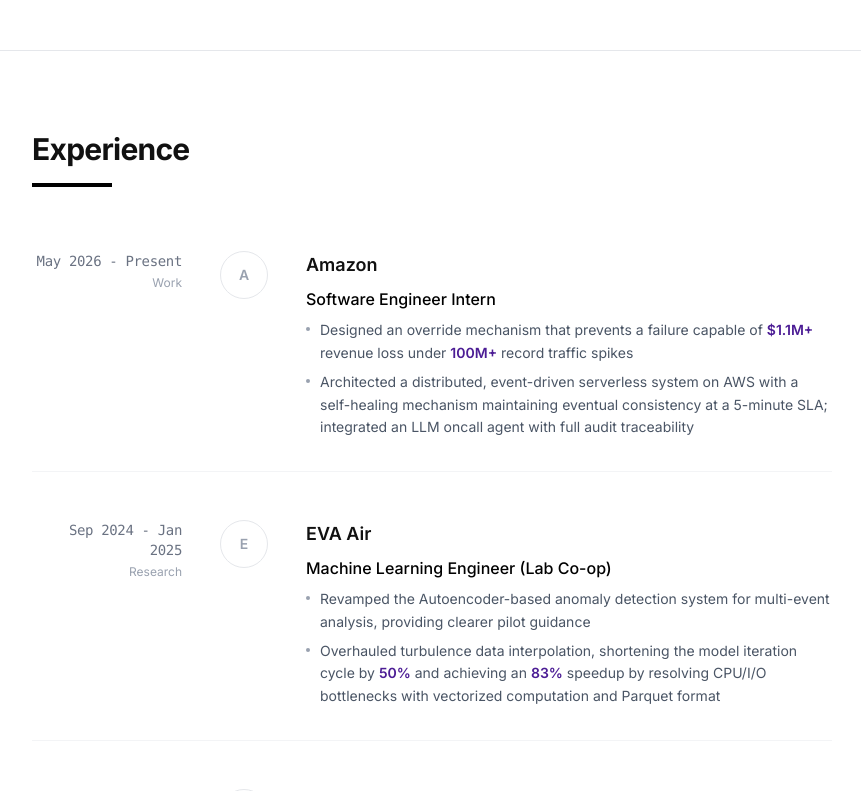
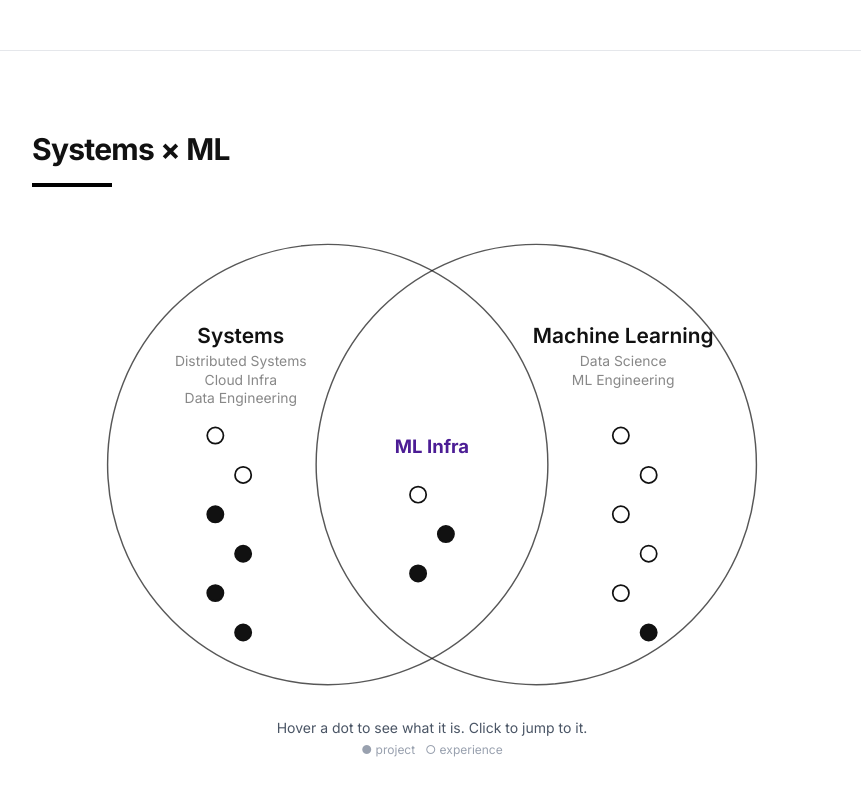
Before and after one commit to kogby/kogby.github.io, a Next.js app: page / in a window 1280 px wide. Shown: the part 1300-2091 px from the top of the page, without its empty margins (208-1069 px from the left). Built offline with nearby package versions, Linux system fonts and the light colour scheme.

Commit message:
feat: Systems x ML venn map replaces constellation

```diff
--- a/app/globals.css
+++ b/app/globals.css
@@ -54,3 +54,15 @@
 section[id] {
   scroll-margin-top: 5rem;
 }
+
+/* Venn-map jump target: violet outline fades after the smooth scroll lands. */
+@keyframes flash {
+  from { outline-color: var(--accent-primary); }
+  to { outline-color: transparent; }
+}
+.flash {
+  outline: 2px solid transparent;
+  outline-offset: 6px;
+  border-radius: 0.75rem;
+  animation: flash 1.2s ease-out 0.4s backwards;
+}
--- a/app/page.tsx
+++ b/app/page.tsx
@@ -1,5 +1,6 @@
 import Hero from "@/components/Hero";
 import Bio from "@/components/Bio";
+import VennMap from "@/components/VennMap";
 import Experience from "@/components/Experience";
 import ProjectList from "@/components/ProjectList";
 import Skills from "@/components/Skills";
@@ -12,6 +13,7 @@
     <>
       <Hero />
       <Bio />
+      <VennMap />
       <Experience />
       <ProjectList />
       <Skills />
--- /dev/null
+++ b/components/VennMap.tsx
@@ -0,0 +1,185 @@
+"use client";
+
+import { useState } from "react";
+import { motion } from "framer-motion";
+import Container from "./ui/Container";
+import { experiences, projects } from "@/lib/data";
+import type { Region } from "@/lib/venn";
+
+// Two circles r=190, centers 180 apart; the lens between them is ML Infra.
+const R = 190;
+const CY = 245;
+const LX = 310;
+const RX = 490;
+const HALF = Math.sqrt(R * R - ((RX - LX) / 2) ** 2);
+const LENS = `M 400 ${CY - HALF} A ${R} ${R} 0 0 1 400 ${CY + HALF} A ${R} ${R} 0 0 1 400 ${CY - HALF} Z`;
+
+// Each region's dots stack in one column around COL_Y, zigzagging slightly.
+const COL_X: Record<Region, number> = { systems: 225, mlinfra: 400, ml: 575 };
+const COL_Y = 305;
+const GAP = 34;
+const ACCENT = "var(--accent-primary)";
+
+const SIDES = [
+	{ region: "systems" as const, x: 235, title: "Systems", sub: ["Distributed Systems", "Cloud Infra", "Data Engineering"] },
+	{ region: "ml" as const, x: 565, title: "Machine Learning", sub: ["Data Science", "ML Engineering"] },
+];
+
+type Dot = { key: string; anchor: string; label: string; kind: "project" | "experience"; region: Region };
+
+const dots: Dot[] = [
+	...experiences
+		.filter((e) => e.category !== "Leadership")
+		.map((e) => ({
+			key: `e${e.id}`,
+			anchor: `exp-${e.slug}`,
+			label: `${e.company} · ${e.role}`,
+			kind: "experience" as const,
+			region: e.region,
+		})),
+	...projects.map((p) => ({
+		key: `p${p.id}`,
+		anchor: `project-${p.slug}`,
+		label: p.title,
+		kind: "project" as const,
+		region: p.region,
+	})),
+];
+
+const placed = dots.map((d) => {
+	const col = dots.filter((o) => o.region === d.region);
+	const i = col.indexOf(d);
+	return { ...d, x: COL_X[d.region] + (i % 2 ? 12 : -12), y: COL_Y + (i - (col.length - 1) / 2) * GAP };
+});
+
+function jump(id: string) {
+	const el = document.getElementById(id);
+	if (!el) return;
+	const reduce = window.matchMedia("(prefers-reduced-motion: reduce)").matches;
+	el.scrollIntoView({ behavior: reduce ? "auto" : "smooth", block: "center" });
+	el.classList.remove("flash");
+	void el.offsetWidth; // restart the animation on repeat clicks
+	el.classList.add("flash");
+}
+
+export default function VennMap() {
+	const [active, setActive] = useState<Region | null>(null);
+	const [hovered, setHovered] = useState<Dot | null>(null);
+
+	const lineColor = (r: Region) => (active === r ? ACCENT : "#111");
+	const focus = (d: Dot | null) => {
+		setHovered(d);
+		setActive(d?.region ?? null);
+	};
+
+	return (
+		<section id="map" className="py-20 border-t border-gray-200">
+			<Container>
+				<motion.div
+					initial={{ opacity: 0, x: -20 }}
+					whileInView={{ opacity: 1, x: 0 }}
+					viewport={{ once: true }}
+					className="mb-10"
+				>
+					<h2 className="text-3xl font-bold tracking-tight mb-4">Systems × ML</h2>
+					<div className="h-1 w-20 bg-black"></div>
+				</motion.div>
+
+				<svg
+					viewBox="110 40 580 410"
+					className="w-full max-w-2xl mx-auto h-auto select-none"
+					style={{ fontFamily: "var(--font-sans)" }}
+					onPointerLeave={() => focus(null)}
+					role="group"
+					aria-label="Venn diagram of experiences and projects across Systems and Machine Learning"
+				>
+					{/* Hit areas: circles first, lens on top so the overlap wins. */}
+					<circle
+						cx={LX}
+						cy={CY}
+						r={R}
+						fill="transparent"
+						stroke={lineColor("systems")}
+						strokeOpacity={0.7}
+						strokeWidth={1.25}
+						onPointerEnter={() => setActive("systems")}
+						style={{ transition: "stroke .3s" }}
+					/>
+					<circle
+						cx={RX}
+						cy={CY}
+						r={R}
+						fill="transparent"
+						stroke={lineColor("ml")}
+						strokeOpacity={0.7}
+						strokeWidth={1.25}
+						onPointerEnter={() => setActive("ml")}
+						style={{ transition: "stroke .3s" }}
+					/>
+					<path
+						d={LENS}
+						fill="transparent"
+						stroke={active === "mlinfra" ? ACCENT : "none"}
+						strokeWidth={1.25}
+						onPointerEnter={() => setActive("mlinfra")}
+					/>
+
+					{SIDES.map((s) => (
+						<g key={s.region} pointerEvents="none">
+							<text x={s.x} y={140} textAnchor="middle" fontSize={18} fontWeight={600} fill={active === s.region ? ACCENT : "#111"}>
+								{s.title}
+							</text>
+							{s.sub.map((t, i) => (
+								<text key={t} x={s.x} y={160 + i * 16} textAnchor="middle" fontSize={12} fill="#888">
+									{t}
+								</text>
+							))}
+						</g>
+					))}
+					<text x={400} y={235} textAnchor="middle" fontSize={16} fontWeight={700} fill={ACCENT} pointerEvents="none">
+						ML Infra
+					</text>
+
+					{placed.map((d) => {
+						const lit = active === null || active === d.region;
+						const color = active !== null && lit ? ACCENT : "#111";
+						return (
+							<a
+								key={d.key}
+								href={`#${d.anchor}`}
+								aria-label={d.label}
+								onClick={(e) => {
+									e.preventDefault();
+									jump(d.anchor);
+								}}
+								onPointerEnter={() => focus(d)}
+								onFocus={() => focus(d)}
+								onBlur={() => focus(null)}
+								style={{ cursor: "pointer" }}
+							>
+								<circle cx={d.x} cy={d.y} r={13} fill="transparent" />
+								<circle
+									cx={d.x}
+									cy={d.y}
+									r={hovered?.key === d.key ? 8.5 : 7}
+									fill={d.kind === "project" ? color : "var(--background)"}
+									stroke={color}
+									strokeWidth={1.5}
+									opacity={lit ? 1 : 0.2}
+									style={{ transition: "all .3s" }}
+								/>
+							</a>
+						);
+					})}
+				</svg>
+
+				<p className="mt-4 text-center text-sm text-gray-600 min-h-5">
+					{hovered
+						? `${hovered.kind === "project" ? "●" : "○"} ${hovered.label}`
+						: "Hover a dot to see what it is. Click to jump to it."}
+				</p>
+				<p className="mt-1 text-center text-xs text-gray-400">● project&nbsp;&nbsp;&nbsp;○ experience</p>
+			</Container>
+		</section>
+	);
+}
```
